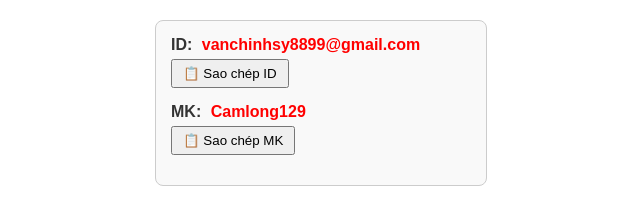
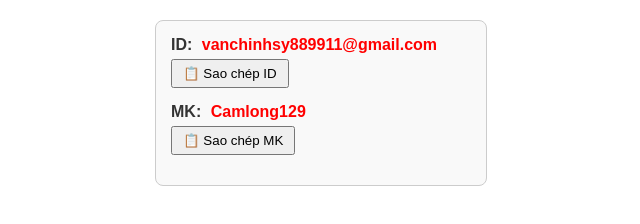
Before and after one commit to Nhut11790/appcuios, a plain HTML site: page index.html in a window 1280 px wide. Shown: the full height of the page, 319-959 px from the left. Drawn offline with Linux system fonts and the light colour scheme.

Commit message:
Update index.html

```diff
--- a/index.html
+++ b/index.html
@@ -38,7 +38,7 @@
 <div class="box">
   <div class="row">
     <span class="label">ID:</span>
-    <span id="copyID" class="value">vanchinhsy8899@gmail.com</span>
+    <span id="copyID" class="value">vanchinhsy889911@gmail.com</span>
     <button onclick="copyToClipboard('copyID')">📋 Sao chép ID</button>
   </div>
   <div class="row">
```
